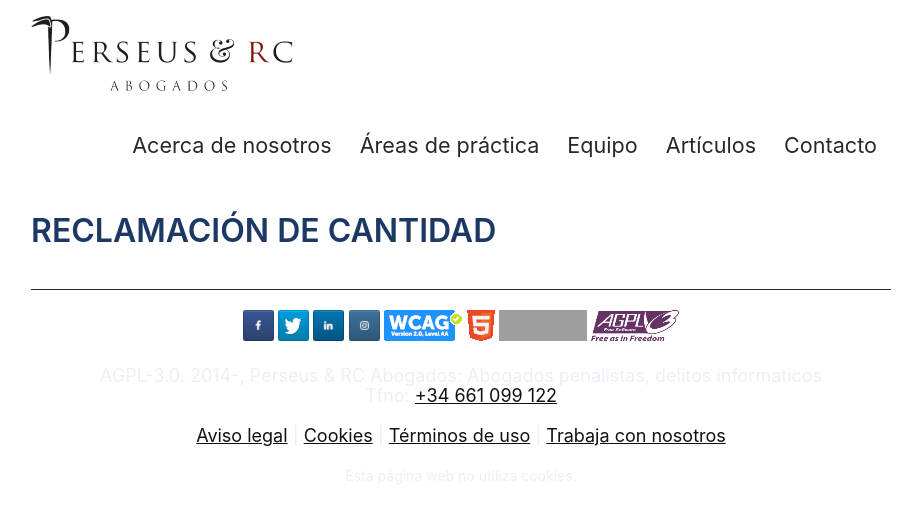
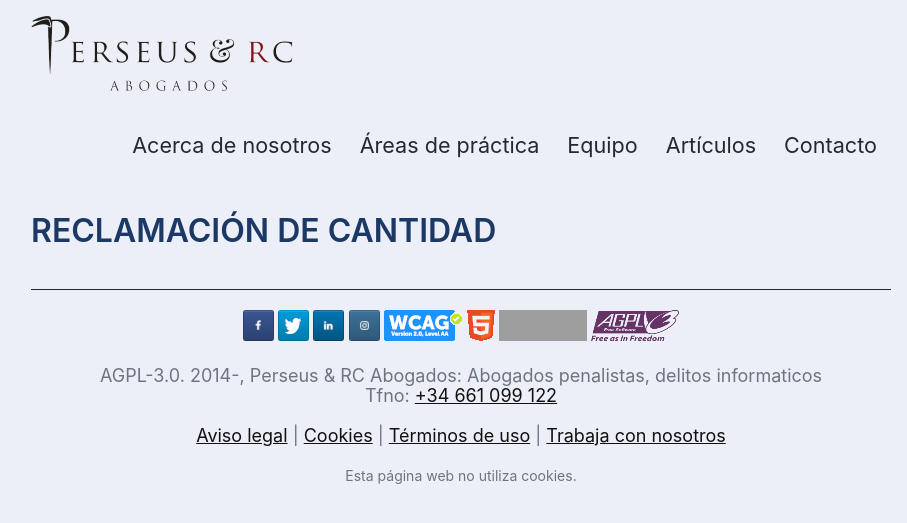
Before and after one commit to streaming10/perseusnew, a Jekyll site: the page built from reclamacion-de-cantidad.md, in a window 1280 px wide. Shown: the top 523 px of the page, without its empty margins (159-1066 px from the left). Built offline with Jekyll 4.4.1, drawn with Linux system fonts in a browser that asks for light colours; our own code applies the rules of GitHub Pages for plain Markdown files; grey boxes are pictures that could not be loaded.

Commit message:
Update style.css

```diff
--- a/css/style.css
+++ b/css/style.css
@@ -122,8 +122,8 @@ html {
 }
 
 body {
-  color: #eceff7;
-  background-color: #FFFFFF;
+  color: #6c757d;
+  background-color: #eceff7;
   text-decoration: none;
   margin: 0;
   max-width: 860px;
```
